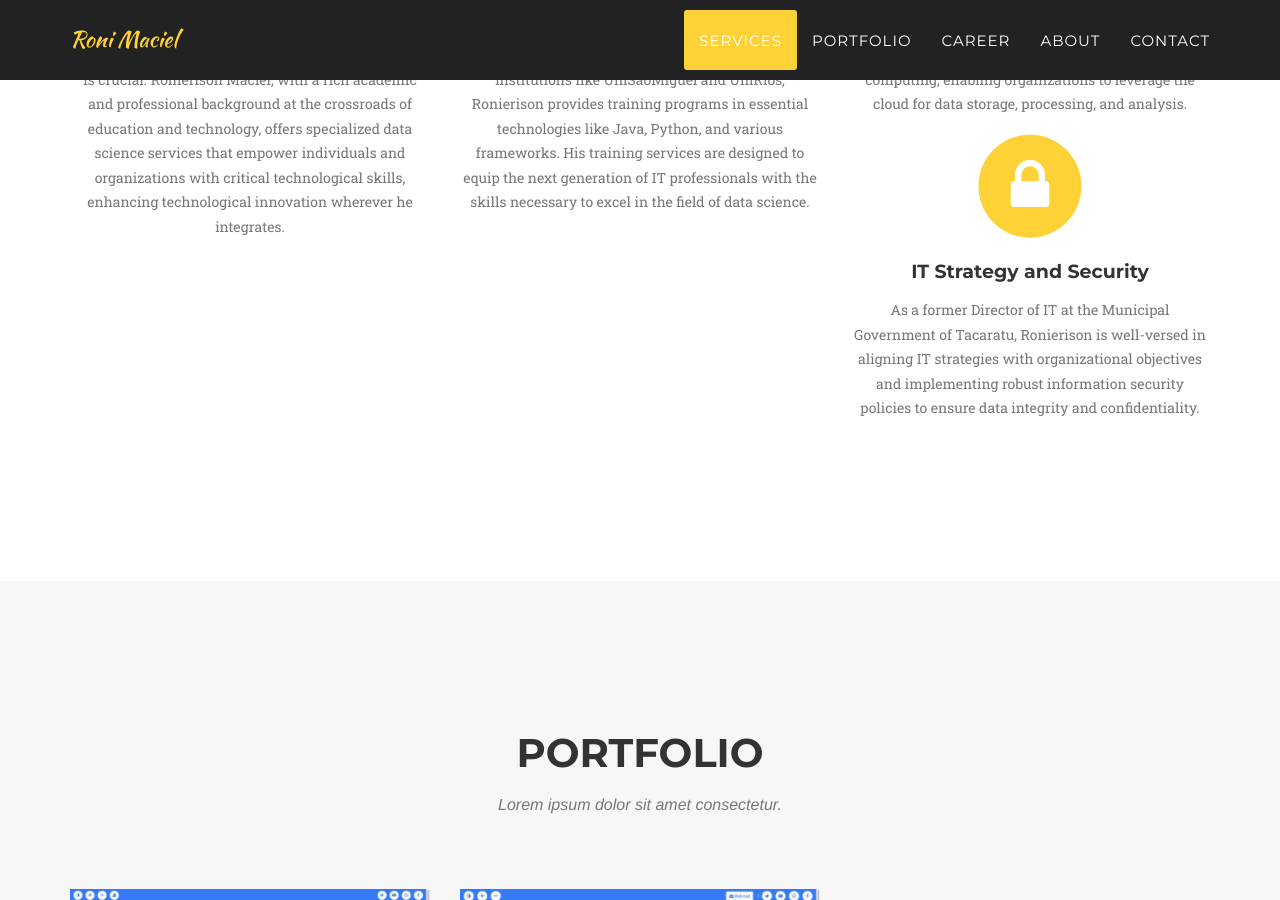
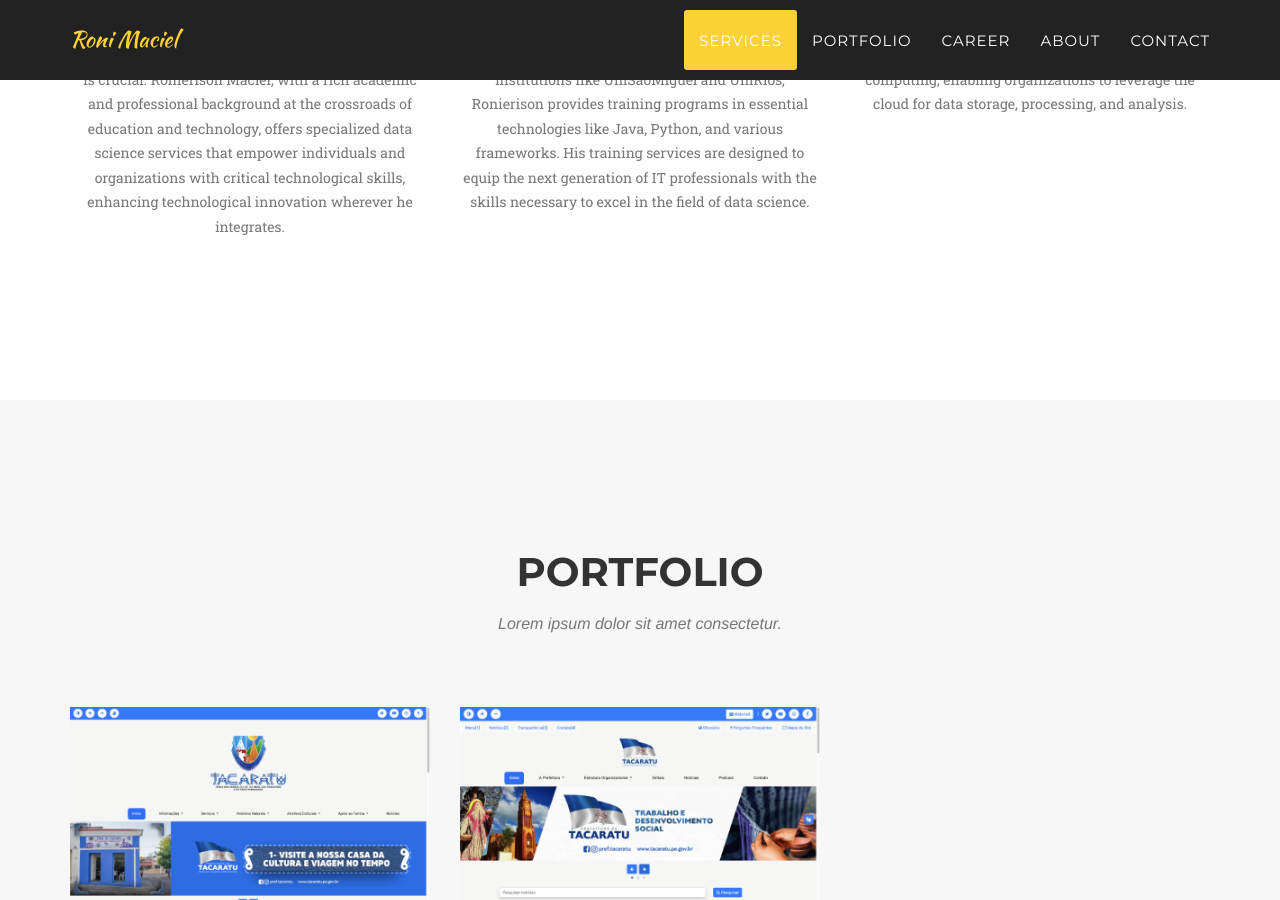
Before and after one commit to RonierisonMaciel/ronierisonmaciel.github.io, a Jekyll site: the page built from index.html, in a window 1280 px wide and 900 px high, scrolled down 1310 px. Built offline with Jekyll 4.4.1, drawn with Linux system fonts in a browser that asks for light colours; some web fonts are replaced.

Commit message:
:zap: update page services

```diff
--- a/_includes/services.html
+++ b/_includes/services.html
@@ -32,14 +32,14 @@
                     <h4 class="service-heading">Cloud Computing</h4>
                     <p class="text-muted">Ronierison's certifications in Amazon Web Services (AWS) lay the foundation for offering services in cloud computing, enabling organizations to leverage the cloud for data storage, processing, and analysis.</p>
                 </div>
-                <div class="col-md-4">
+                <!-- <div class="col-md-4">
                     <span class="fa-stack fa-4x">
                         <i class="fa fa-circle fa-stack-2x text-primary"></i>
                         <i class="fa fa-lock fa-stack-1x fa-inverse"></i>
                     </span>
                     <h4 class="service-heading">IT Strategy and Security</h4>
                     <p class="text-muted">As a former Director of IT at the Municipal Government of Tacaratu, Ronierison is well-versed in aligning IT strategies with organizational objectives and implementing robust information security policies to ensure data integrity and confidentiality.</p>
-                </div>
+                </div> -->
             </div>
         </div>
     </section>
```
